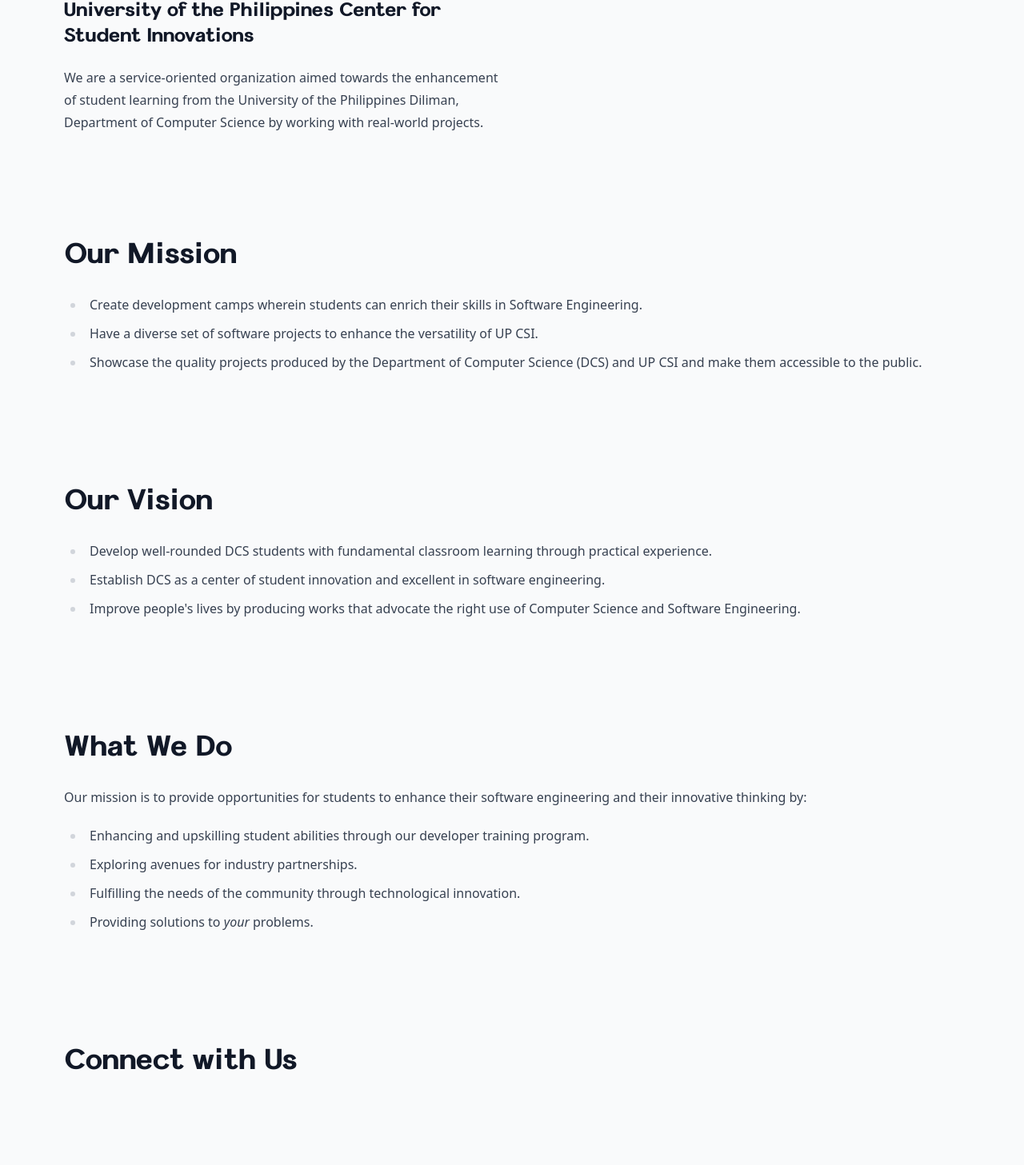
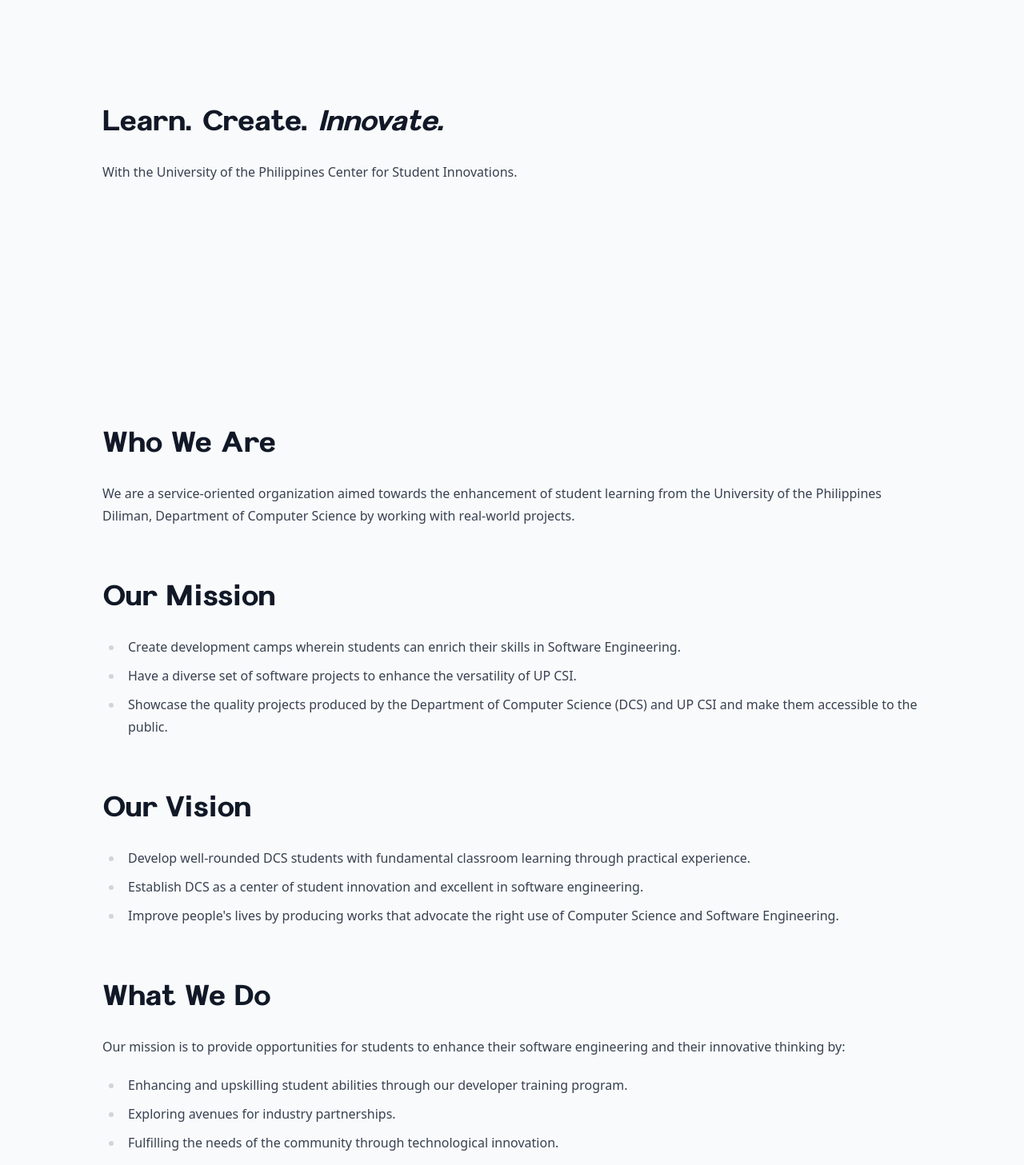
Before and after one commit to up-csi/up-csi.github.io, a SvelteKit app: page / in a window 1280 px wide. Shown: the part 240-1697 px from the top of the page at 80% size. Built offline with nearby package versions, Linux system fonts and the light colour scheme.

Commit message:
refactor: prepare page for Lino

```diff
--- a/src/routes/+layout.svelte
+++ b/src/routes/+layout.svelte
@@ -18,7 +18,7 @@
         </ul>
     </nav>
 </header>
-<main class="m-4">
+<main class="m-4 space-y-16 sm:m-8 xl:m-32 xl:my-16">
     <slot />
 </main>
 <footer class="p-8 sm:p-12 md:p-16">
--- a/src/routes/+page.svelte
+++ b/src/routes/+page.svelte
@@ -1,13 +1,18 @@
-<section class="prose max-w-2xl p-8 dark:prose-invert sm:p-12 md:p-16">
-    <h1 class="font-heading">Learn. Create. <em>Innovate.</em></h1>
-    <h2 class="font-heading">University of the Philippines Center for Student Innovations</h2>
+<section class="flex h-[72vh] items-center">
+    <div class="prose dark:prose-invert">
+        <h1 class="font-heading">Learn. Create. <em>Innovate.</em></h1>
+        <p>With the University of the Philippines Center for Student Innovations.</p>
+    </div>
+</section>
+<section class="prose max-w-full dark:prose-invert">
+    <h1 class="font-heading">Who We Are</h1>
     <p>
         We are a service-oriented organization aimed towards the enhancement of student learning
         from the University of the Philippines Diliman, Department of Computer Science by working
         with real-world projects.
     </p>
 </section>
-<section class="prose max-w-2xl max-w-full p-8 dark:prose-invert sm:p-12 md:p-16">
+<section class="prose max-w-full dark:prose-invert">
     <h1 class="font-heading">Our Mission</h1>
     <ul>
         <li>
@@ -21,7 +26,7 @@
         </li>
     </ul>
 </section>
-<section class="prose max-w-2xl max-w-full p-8 dark:prose-invert sm:p-12 md:p-16">
+<section class="prose max-w-full dark:prose-invert">
     <h1 class="font-heading">Our Vision</h1>
     <ul>
         <li>
@@ -37,7 +42,7 @@
         </li>
     </ul>
 </section>
-<section class="prose max-w-2xl max-w-full p-8 dark:prose-invert sm:p-12 md:p-16">
+<section class="prose max-w-full dark:prose-invert">
     <h1 class="font-heading">What We Do</h1>
     <p>
         Our mission is to provide opportunities for students to enhance their software engineering
@@ -50,6 +55,7 @@
         <li>Providing solutions to <em>your</em> problems.</li>
     </ul>
 </section>
-<section class="prose p-8 dark:prose-invert sm:p-12 md:p-16">
+<section class="prose max-w-full dark:prose-invert">
     <h1 class="font-heading">Connect with Us</h1>
+    <a href="mailto:lino@up-csi.org">Send a Message</a>
 </section>
```
